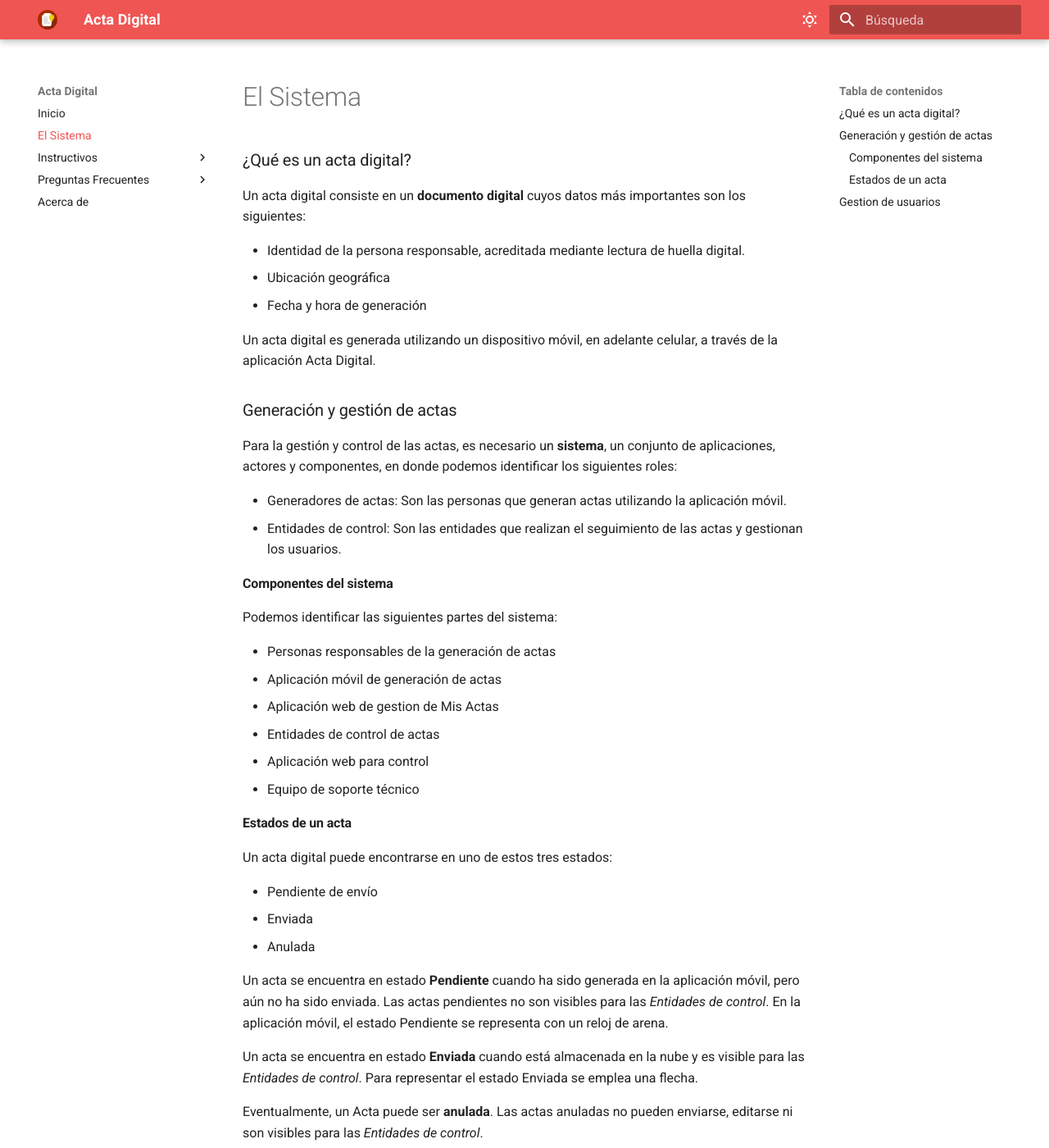
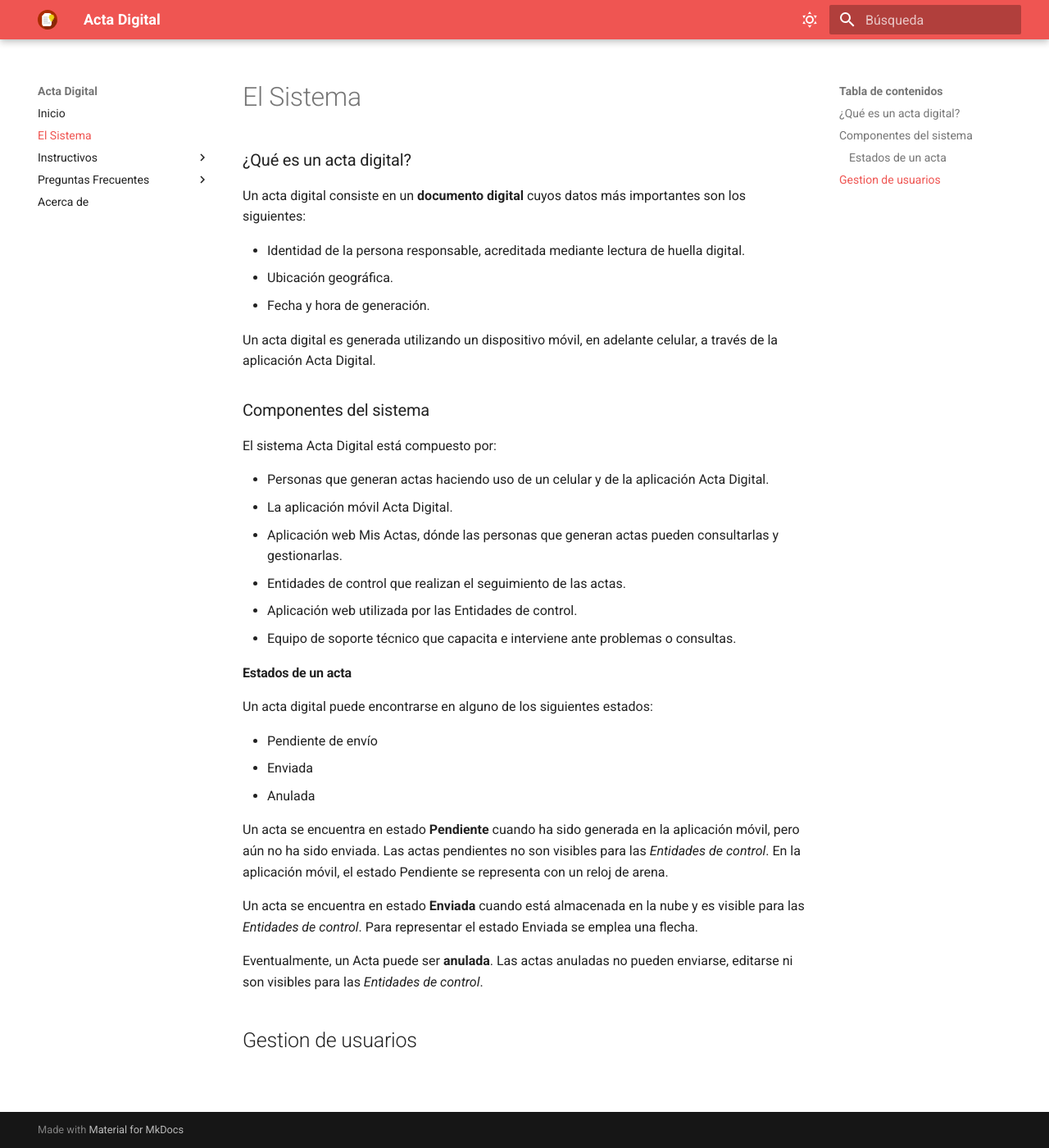
Before and after one commit to actadigital/docs, an MkDocs documentation site: the page built from docs/sistema.md, in a window 1280 px wide and 1400 px high. Shown: the whole window at 82% size. Built offline with MkDocs 1.6.1 and Material for MkDocs 9.7.7, drawn with Linux system fonts in a browser that asks for light colours.

Commit message:
Correcciones mejores El sistema

```diff
--- a/docs/sistema.md
+++ b/docs/sistema.md
@@ -3,32 +3,25 @@
 Un acta digital consiste en un **documento digital** cuyos datos más importantes son los siguientes:
 
 - Identidad de la persona responsable, acreditada mediante lectura de huella digital.
-- Ubicación geográfica
-- Fecha y hora de generación
+- Ubicación geográfica.
+- Fecha y hora de generación.
 
 Un acta digital es generada utilizando un dispositivo móvil, en adelante celular, a través de la aplicación Acta Digital.
 
-### Generación y gestión de actas
+### Componentes del sistema
 
-Para la gestión y control de las actas, es necesario un **sistema**, un conjunto de aplicaciones, actores y componentes, en donde podemos identificar los siguientes roles:
+El sistema Acta Digital está compuesto por:
 
-- Generadores de actas: Son las personas que generan actas utilizando la aplicación móvil.
-- Entidades de control: Son las entidades que realizan el seguimiento de las actas y gestionan los usuarios.
-
-#### Componentes del sistema
-
-Podemos identificar las siguientes partes del sistema:
-
-- Personas responsables de la generación de actas
-- Aplicación móvil de generación de actas
-- Aplicación web de gestion de Mis Actas
-- Entidades de control de actas
-- Aplicación web para control
-- Equipo de soporte técnico
+- Personas que generan actas haciendo uso de un celular y de la aplicación Acta Digital.
+- La aplicación móvil Acta Digital.
+- Aplicación web Mis Actas, dónde las personas que generan actas pueden consultarlas y gestionarlas.
+- Entidades de control que realizan el seguimiento de las actas.
+- Aplicación web utilizada por las Entidades de control.
+- Equipo de soporte técnico que capacita e interviene ante problemas o consultas.
 
 #### Estados de un acta
 
-Un acta digital puede encontrarse en uno de estos tres estados:
+Un acta digital puede encontrarse en alguno de los siguientes estados:
 
 - Pendiente de envío
 - Enviada
```
